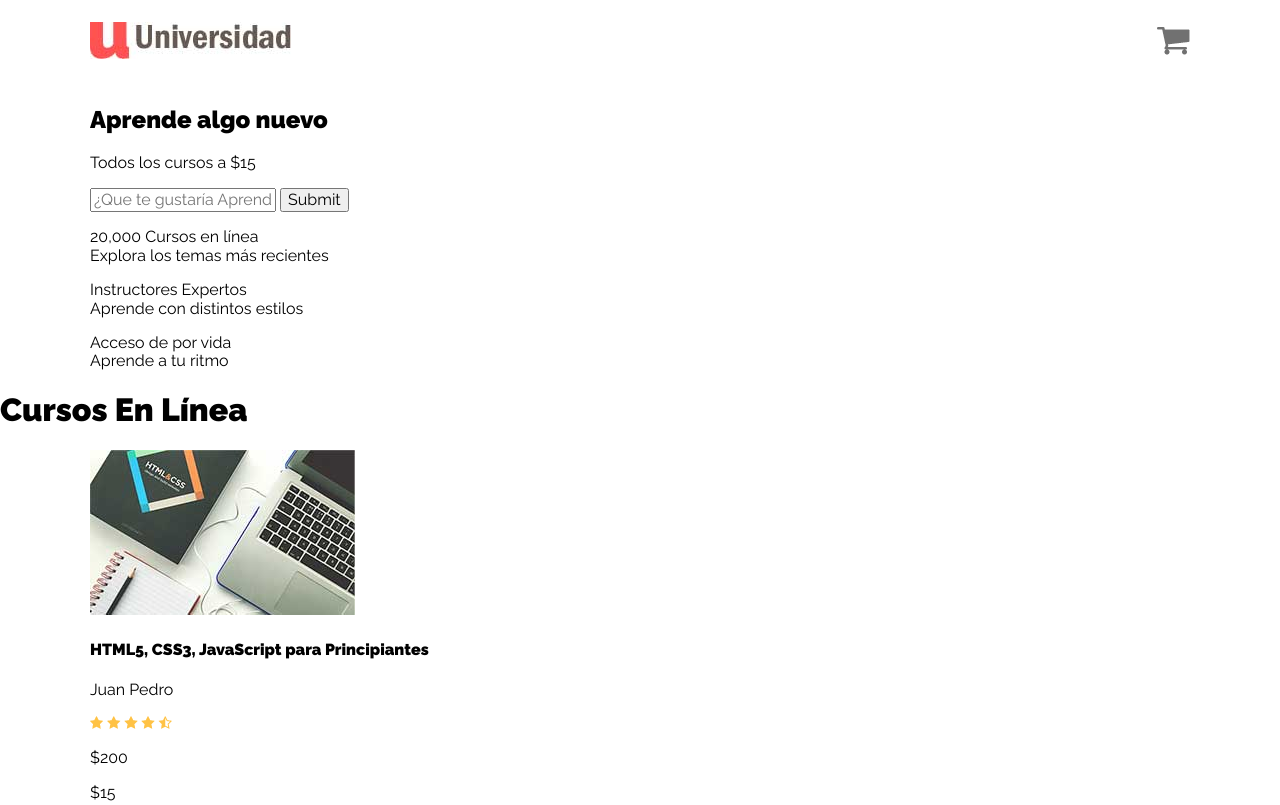
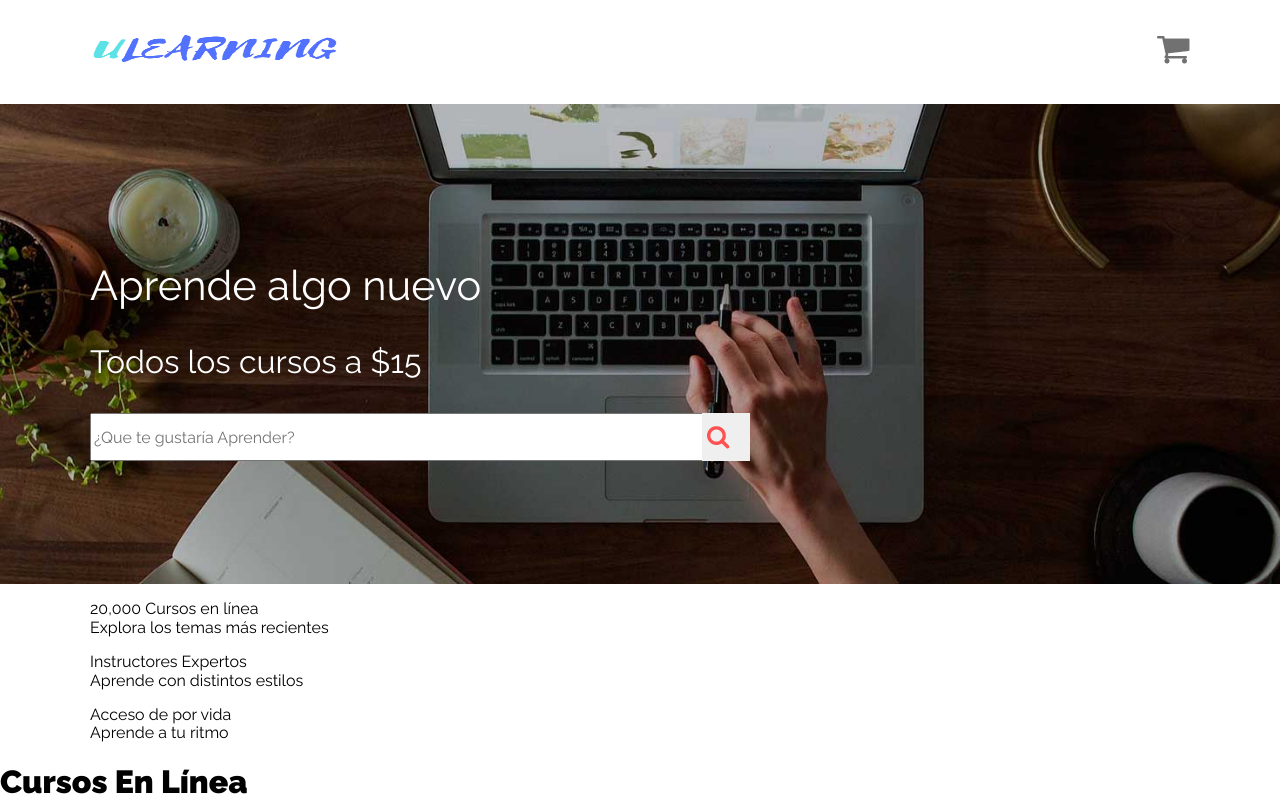
Before and after one commit to lrg1980/portadaulearning, a website: page index.html in a window 1280 px wide. Shown: the top 805 px of the page. Drawn offline with nearby package versions, Linux system fonts and the light colour scheme.

Commit message:
Trabajando con imagenes y mixin

```diff
--- a/index.html
+++ b/index.html
@@ -4,7 +4,7 @@
     <meta charset="UTF-8">
     <meta name="viewport" content="width=device-width, initial-scale=1.0">
     <meta http-equiv="X-UA-Compatible" content="ie=edge">
-    <title>Universidad</title>
+    <title>uLearning</title>
     <link rel="stylesheet" href="https://necolas.github.io/normalize.css/8.0.0/normalize.css">
     <link href="https://fonts.googleapis.com/css?family=Raleway:400,900" rel="stylesheet">
     <link rel="stylesheet" href="css/app.css">
@@ -12,7 +12,7 @@
 <body>
     <header id="header" class="header contenedor">
         <div class="logo">
-            <img src="img/logo.jpg" id="logo">
+            <img src="img/ulearning2.png" id="logo">
         </div>
         <div class="carrito-compras">
             <img src="img/cart.png" class="img-carrito">
--- a/scss/_mixins.scss
+++ b/scss/_mixins.scss
@@ -10,3 +10,9 @@
 @mixin box-sizing($box-model){
      box-sizing: $box-model;
 }
+
+@mixin background-imagen($imagen){
+     background-image: url($imagen);
+     background-repeat: no-repeat;
+     background-position: center center;
+}
--- a/scss/app.scss
+++ b/scss/app.scss
@@ -28,8 +28,10 @@ body {
      justify-content: space-between;
      align-items: center;
 
-     .logo {
+     #logo {
           padding: 1.4rem 0;
+          width: 250px;
+          height: 100px;
      }
 }
 
@@ -52,3 +54,46 @@ body {
           }
      }
 }
+
+.hero {
+     background-size: cover;
+     min-height: 30rem;
+     color: $blanco;
+     display: flex;
+     align-items: center;
+     @include background-imagen('../img/hero.jpg')
+
+     .contenido-hero {
+          flex: 1;
+
+          h2 {
+               font-weight: 400;
+               font-size: 2.6rem;;
+          }
+          p {
+               font-size: 2rem;
+          }
+          form {
+               position: relative;
+               width: 60%;
+
+               input[type="submit"] {
+                    position: absolute;
+                    right:0;
+                    top:0;
+                    @include background-imagen('../img/lupa.png');
+                    width: 3rem;
+                    height: 3rem;
+                    display: block;
+                    text-indent: -9999px;
+                    border: none;
+                    cursor: pointer;
+                    align-items: center;
+               }
+               input[type="text"]{
+                    width: 100%;
+                    height: 3rem;
+               }
+          }
+     }
+}
```
Also changed, not shown: css/app.css, img/logo.png (added), img/logo2.jpg (renamed from img/logo.jpg), img/uLearning (1).png (added), img/uLearning.jpg (added), img/uLearning.png (added), img/uLearning2.png (added).
